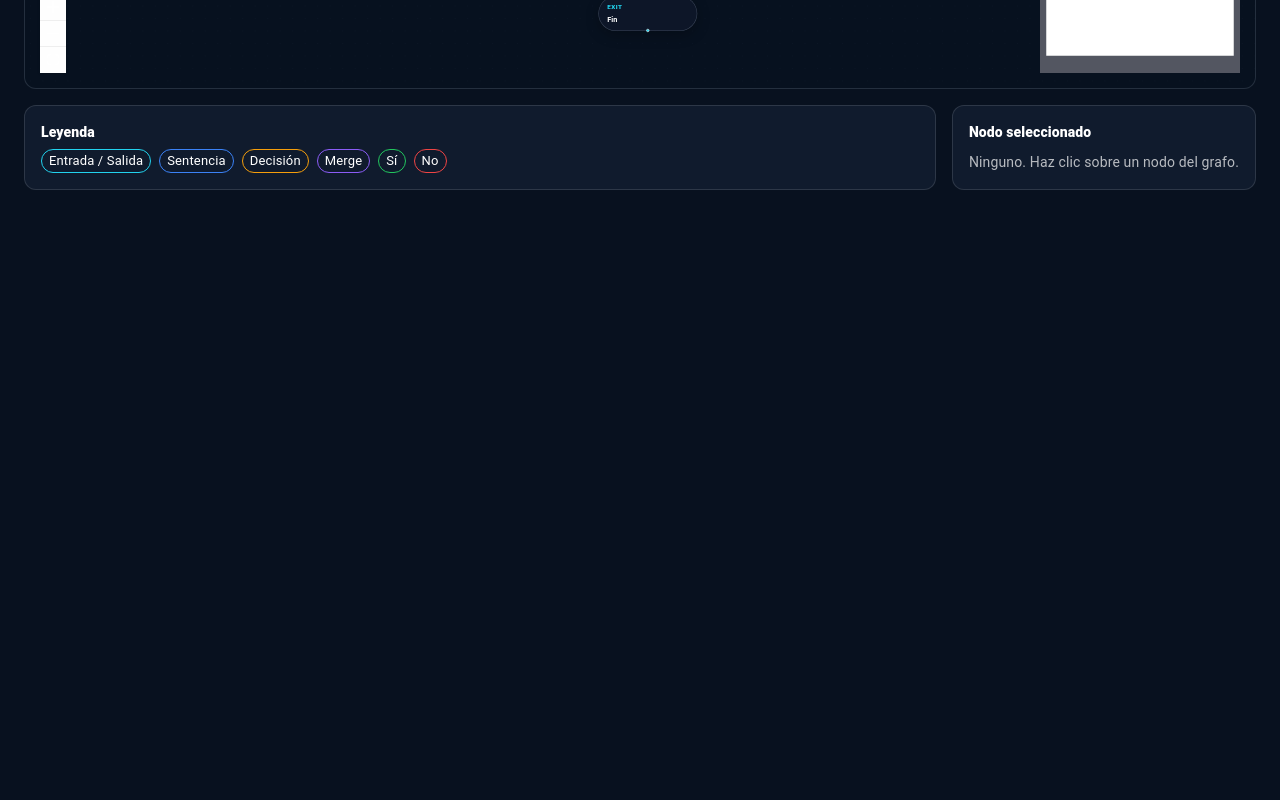
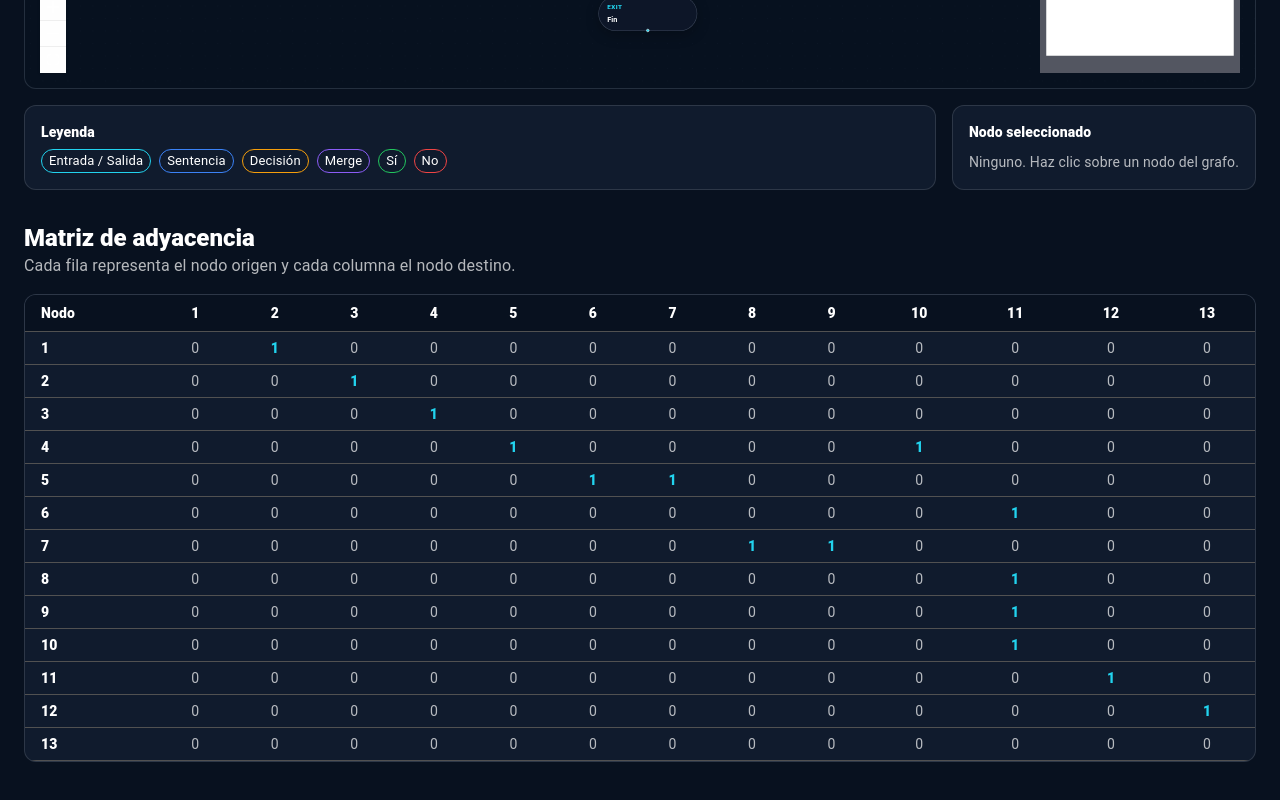
Before and after one commit to Jairo0811/TestGraph, a React (Vite) app in the folder frontend/testgraph-web/: page / in a window 1280 px wide. Shown: the part 1198-1998 px from the top of the page. Before the commit the page ends 1436 px from the top, so only its background shows below. Built offline with nearby package versions, Linux system fonts and the light colour scheme.

Commit message:
feat: add adjacency matrix workspace panel

```diff
--- a/frontend/testgraph-web/src/App.tsx
+++ b/frontend/testgraph-web/src/App.tsx
@@ -2,6 +2,7 @@ import { Box, Chip, Container, Paper, Stack, Typography } from '@mui/material'
 import AccountTreeOutlinedIcon from '@mui/icons-material/AccountTreeOutlined'
 import ControlFlowGraphViewer from './features/control-flow/ControlFlowGraphViewer'
 import { scholarshipGraph } from './features/control-flow/sampleGraph'
+import AdjacencyMatrixPanel from './features/matrix/AdjacencyMatrixPanel'
 
 const modules = [
   'TGPL Lexer',
@@ -67,6 +68,7 @@ export default function App() {
         </Paper>
 
         <ControlFlowGraphViewer graph={scholarshipGraph} />
+        <AdjacencyMatrixPanel graph={scholarshipGraph} />
       </Stack>
     </Container>
   )
```
